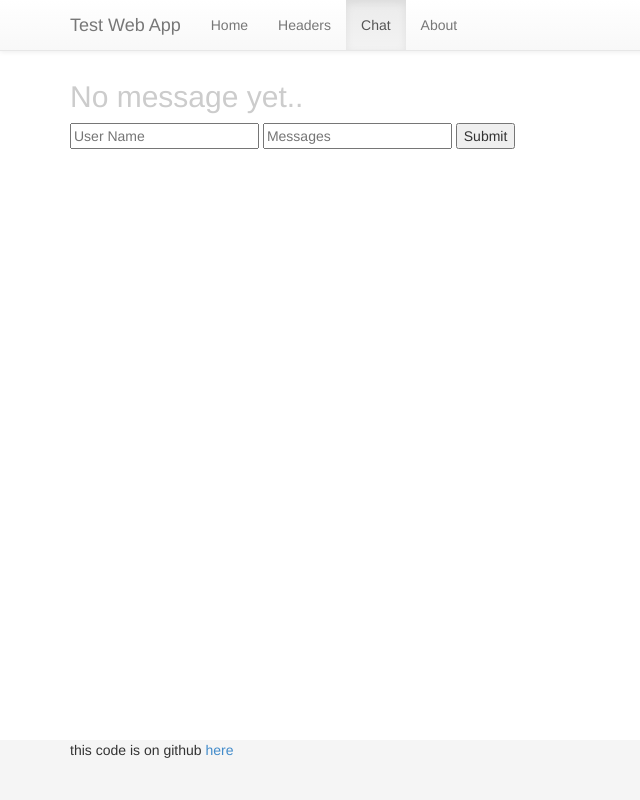
After one commit to fmrosa/pxtestapp, a Flask app: page /websocket in a window 1280 px wide. The commit adds this page. Shown: the whole page, without its empty margins (0-640 px from the left). Run offline with Flask 2, Linux system fonts and the light colour scheme; some libraries are stand-ins or nearby versions.

Commit message:
added ws

```diff
--- a/app.py
+++ b/pxtestapp.py
@@ -3,6 +3,7 @@
 #----------------------------------------------------------------------------#
 
 from flask import Flask, render_template, request
+from flask_socketio import SocketIO
 # from flask.ext.sqlalchemy import SQLAlchemy
 import logging
 from logging import Formatter, FileHandler
@@ -15,6 +16,8 @@ import os
 
 app = Flask(__name__)
 app.config.from_object('config')
+socketio = SocketIO(app)
+
 #db = SQLAlchemy(app)
 
 # Automatically tear down SQLAlchemy.
@@ -76,6 +79,20 @@ def forgot():
     form = ForgotForm(request.form)
     return render_template('forms/forgot.html', form=form)
 
+@app.route('/websocket')
+def websocket():
+    return render_template('pages/websocket.html')
+
+def messageReceived(methods=['GET', 'POST']):
+    print('message was received!!!')
+
+
+@socketio.on('my event')
+def handle_my_custom_event(json, methods=['GET', 'POST']):
+    print('received my event: ' + str(json))
+    socketio.emit('my response', json, callback=messageReceived)
+
+
 # Error handlers.
 
 
@@ -111,5 +128,5 @@ if __name__ == '__main__':
 # Or specify port manually:
 
 if __name__ == '__main__':
-    port = int(os.environ.get('PORT', 80))
-    app.run(host='0.0.0.0', port=port)
+    port = int(os.environ.get('PORT', 5000))
+    socketio.run(host='0.0.0.0', port=port)
--- a/requirements.txt
+++ b/requirements.txt
@@ -1,8 +1,10 @@
 Fabric
 Flask-SQLAlchemy
+Flask
 Flask-WTF
 WTForms
 coverage
+flask=socketio
 # ecdsa
 # paramiko
 # pycrypto
--- a/templates/layouts/main.html
+++ b/templates/layouts/main.html
@@ -54,6 +54,7 @@
           <ul class="nav navbar-nav">
             <li {% if request.endpoint == 'home' %} class="active" {% endif %}><a href="{{ url_for('home') }}">Home</a></li>
             <li {% if request.endpoint == 'headers' %} class="active" {% endif %}><a href="{{ url_for('headers') }}">Headers</a></li>
+            <li {% if request.endpoint == 'websocket' %} class="active" {% endif %}><a href="{{ url_for('websocket') }}">Chat</a></li>
             <li {% if request.endpoint == 'about' %} class="active" {% endif %}><a href="{{ url_for('about') }}">About</a></li>
             <!--
             <li class="dropdown">
@@ -99,7 +100,7 @@
 
   <div id="footer">
     <div class="container">
-      <p>Clientless NPA &copy; All Rights Reserved.</p>
+      <p>this code is on github <a href="https://github.com/fmrosa/pxtestapp">here</a>
       {% block footer %}{% endblock %}
     </div>
   </div>
--- /dev/null
+++ b/templates/pages/websocket.html
@@ -0,0 +1,49 @@
+{% extends 'layouts/main.html' %}
+{% block title %}Chat{% endblock %}
+{% block content %}
+
+<body>
+
+  <h3 style='color: #ccc;font-size: 30px;'>No message yet..</h3>
+  <div class="message_holder"></div>
+
+  <form action="" method="POST">
+    <input type="text" class="username" placeholder="User Name"/>
+    <input type="text" class="message" placeholder="Messages"/>
+    <input type="submit"/>
+  </form>
+
+  <!-- jQuery (necessary for Bootstrap's JavaScript plugins) -->
+  <script src="https://ajax.googleapis.com/ajax/libs/jquery/1.12.4/jquery.min.js"></script>
+  <script src="https://cdn.socket.io/4.0.1/socket.io.min.js"></script>
+  <script type="text/javascript">
+    var socket = io.connect('http://' + document.domain + ':' + location.port);
+
+    socket.on( 'connect', function() {
+      socket.emit( 'my event', {
+        data: 'User Connected'
+      } )
+      var form = $( 'form' ).on( 'submit', function( e ) {
+        e.preventDefault()
+        let user_name = $( 'input.username' ).val()
+        let user_input = $( 'input.message' ).val()
+        socket.emit( 'my event', {
+          user_name : user_name,
+          message : user_input
+        } )
+        $( 'input.message' ).val( '' ).focus()
+      } )
+    } )
+    socket.on( 'my response', function( msg ) {
+      console.log( msg )
+      if( typeof msg.user_name !== 'undefined' ) {
+        $( 'h3' ).remove()
+        $( 'div.message_holder' ).append( '<div><b style="color: #000">'+msg.user_name+'</b> '+msg.message+'</div>' )
+      }
+    })
+  </script>
+
+</body>
+
+
+{% endblock %}
--- /dev/null
+++ b/wsgi.py
@@ -0,0 +1,4 @@
+from pxtestapp import app
+
+if __name__ == "__main__":
+    app.run()
```
Also changed, not shown: templates/pages/websocket_.html (added, +48 -0 lines).
